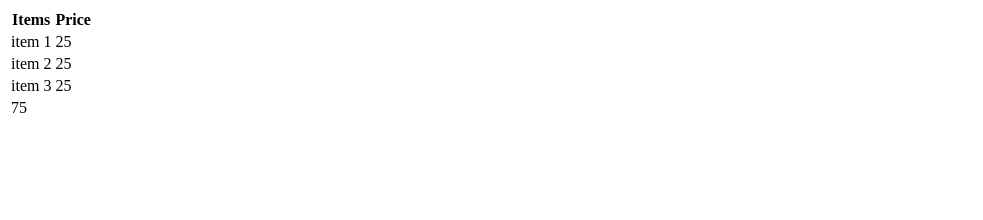
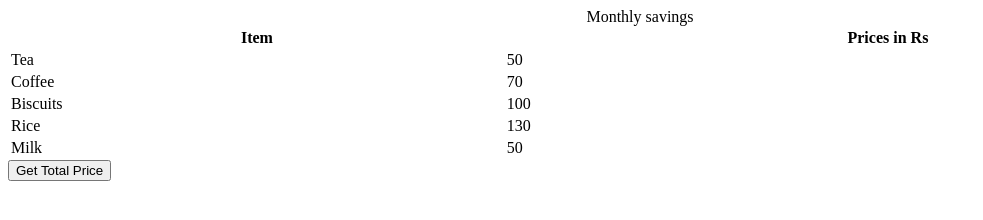
Before and after one commit to acciojob/grofers-checkout-Munazirraza, a website: page main.html in a window 1280 px wide. Shown: the whole page, without its empty margins (0-983 px from the left). Drawn offline with Linux system fonts and the light colour scheme.

Commit message:
created a submission

```diff
--- a/main.html
+++ b/main.html
@@ -8,22 +8,33 @@
 
 <body>
     <!-- the entire body must be written by student -->
-	<table id="myTable">
+    <table id = "table" style="width: 100%">
+    <caption>
+      Monthly savings
+    </caption>
     <tr>
-			<th>Items</th>
-			<th>Price</th>
+      <th>Item</th>
+      <th>Prices in Rs</th>
     </tr>
     <tr>
-			<td>item 1</td>
-			<td data-ns-test="price">25</td>
+      <td class="item">Tea</td>
+      <td class="price">50</td>
     </tr>
     <tr>
-			<td>item 2</td>
-			<td data-ns-test="price">25</td>
+      <td class="item">Coffee</td>
+      <td class="price">70</td>
     </tr>
     <tr>
-			<td>item 3</td>
-			<td data-ns-test="price">25</td>
+      <td class="item">Biscuits</td>
+      <td class="price">100</td>
+    </tr>
+    <tr>
+      <td class="item">Rice</td>
+      <td class="price">130</td>
+    </tr>
+    <tr>
+      <td class="item">Milk</td>
+      <td class="price">50</td>
     </tr>
   </table>
     <script type="text/javascript" src="./script.js">
--- a/script.js
+++ b/script.js
@@ -1,15 +1,25 @@
-//your code here
-let tableEl = document.getElementById('myTable');
-let priceArr = Array.from(document.querySelectorAll("td[data-ns-test]"));
-// console.log(priceArr);
-let totalPrice = 0;
-for (const priceOfEachItem of priceArr) {
-  totalPrice += Number(priceOfEachItem.textContent);
-}
+const getSumBtn = document.createElement("button");
+getSumBtn.append("Get Total Price");
+document.body.appendChild(getSumBtn);
+let table = document.getElementById("table");
 
-let totalRow = document.createElement('tr');
-let newcell = totalRow.insertCell(0);
-newcell.textContent = totalPrice
-totalRow.setAttribute('data-ns-test', 'grandTotal')
 
-tableEl.insertAdjacentElement('beforeend', totalRow);
+const getSum = () => {
+//Add your code here
+  let arr = Array.from(document.querySelectorAll(".price"));
+	let sum = 0;
+	arr.forEach((item)=> {
+		 sum += parseInt(item.innerText);
+	});
+	let row =document.createElement("tr");
+	row.setAttribute('id',"ans");
+	let cell1 = document.createElement("td");
+	cell1.innerText = "Total is: ";
+	let cell2 = document.createElement("td");
+	cell2.innerText = sum;
+	row.appendChild(cell1)
+	row.appendChild(cell2);
+	table.appendChild(row);
+};
+
+getSumBtn.addEventListener("click", getSum);
```
Lines whose indentation alone changed are shown as unchanged.
